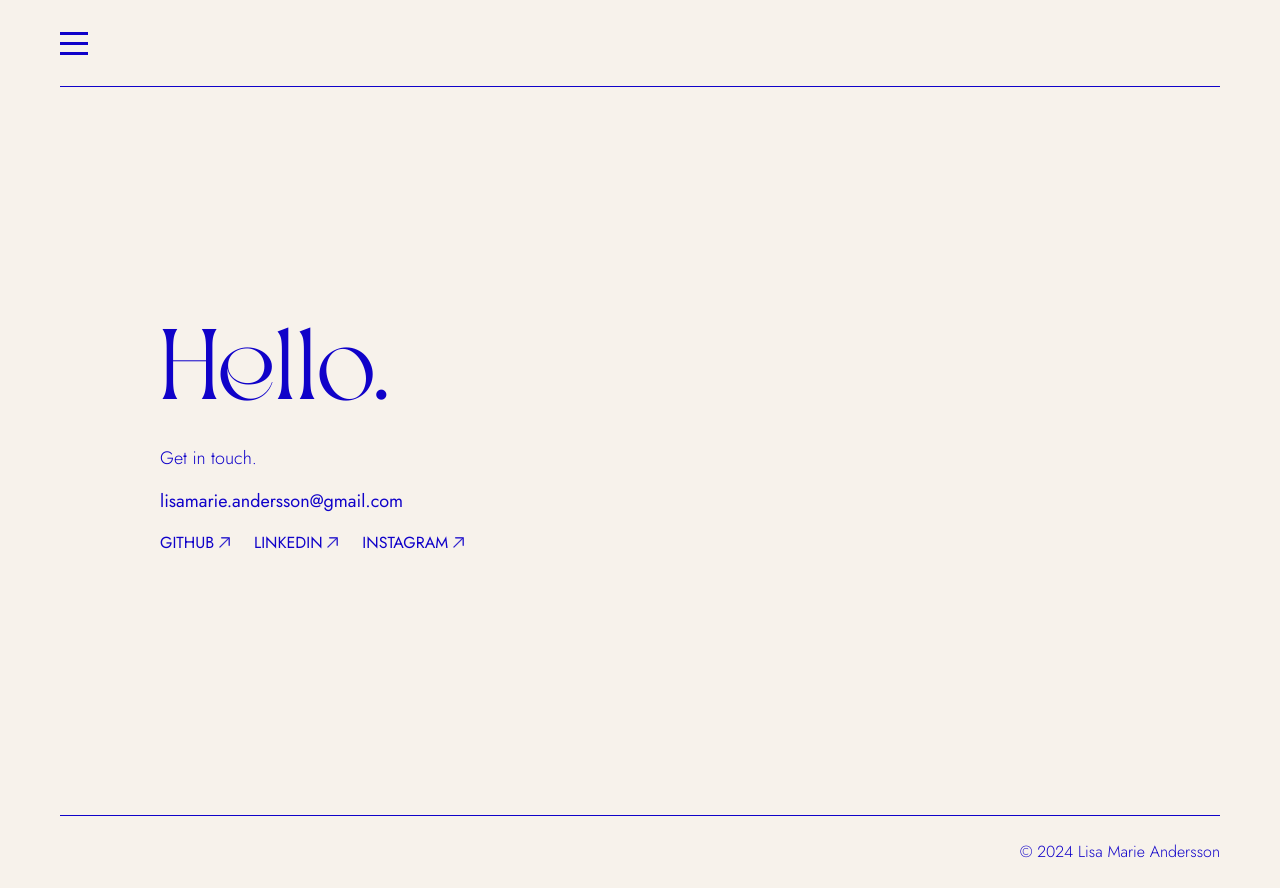
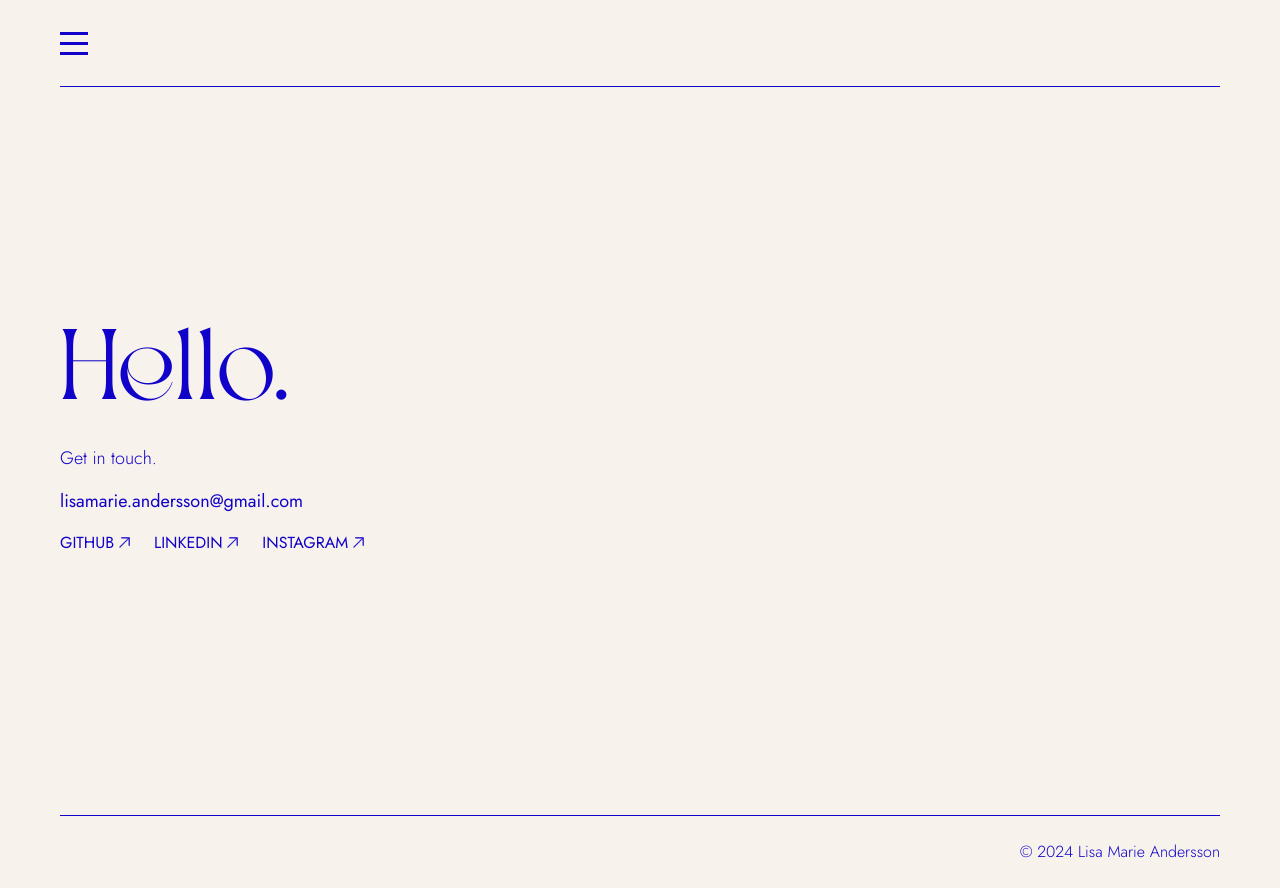
Before and after one commit to lisamarieandersson/showcase-pro, a React (Vite) app: page /contact in a window 1280 px wide. Built offline with nearby package versions, Linux system fonts and the light colour scheme.

Commit message:
change grid child position

```diff
--- a/src/components/contact/Contact.scss
+++ b/src/components/contact/Contact.scss
@@ -1,7 +1,7 @@
 @import '../../styles/main.scss';
 
 .contact {
-  @include grid-child(2, 6);
+  @include grid-child(1, 6);
   grid-row: 2;
   display: flex;
   flex-direction: column;
```
